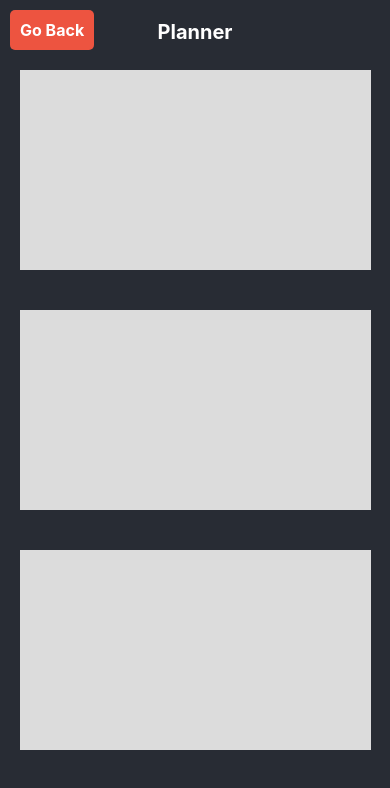
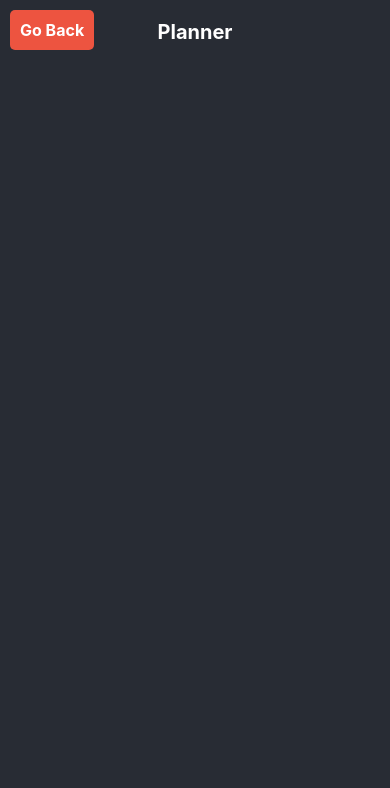
Before and after one commit to tmgross/groceryPlanner, a React Native app: screen /Planner in a window 390 px wide. Shown: the top 788 px of the page. Built offline with nearby package versions, Linux system fonts and the light colour scheme.

Commit message:
styling updates

```diff
--- a/homepage.js
+++ b/homepage.js
@@ -1,19 +1,20 @@
 import React from 'react';
 import { ScrollView, View, Text, TouchableOpacity } from 'react-native';
 import { styles } from './styles';
-import { useNavigation } from '@react-navigation/native';
 
-function HomeScreen() {
-  const navigation = useNavigation();
-
+function HomeScreen({ navigation }) {
   const handleLogout = () => {
-    // Navigate to the "Login" screen
     navigation.navigate('Login');
   };
 
   const handleBoxPress = boxNumber => {
-    // Replace 'YourOtherPage' with the name of the page you want to navigate to
-    navigation.navigate('YourOtherPage', { boxNumber });
+    if (boxNumber == 1) {
+      navigation.navigate('Inventory');
+    } else if (boxNumber == 2) {
+      navigation.navigate('Recipes');
+    } else {
+      navigation.navigate('Planner');
+    }
   };
 
   return (
--- a/inventory.js
+++ b/inventory.js
@@ -17,9 +17,6 @@ function InventoryScreen() {
         <Text style={styles.logoutBtnTxt}>Go Back</Text>
       </TouchableOpacity>
       <Text style={styles.header}>Inventory</Text>
-      <View style={styles.box}></View>
-      <View style={styles.box}></View>
-      <View style={styles.box}></View>
     </ScrollView>
   );
 }
--- a/planner.js
+++ b/planner.js
@@ -17,9 +17,6 @@ function PlannerScreen() {
         <Text style={styles.logoutBtnTxt}>Go Back</Text>
       </TouchableOpacity>
       <Text style={styles.header}>Planner</Text>
-      <View style={styles.box}></View>
-      <View style={styles.box}></View>
-      <View style={styles.box}></View>
     </ScrollView>
   );
 }
--- a/recipes.js
+++ b/recipes.js
@@ -17,9 +17,6 @@ function RecipeScreen() {
         <Text style={styles.logoutBtnTxt}>Go Back</Text>
       </TouchableOpacity>
       <Text style={styles.header}>Recipes</Text>
-      <View style={styles.box}></View>
-      <View style={styles.box}></View>
-      <View style={styles.box}></View>
     </ScrollView>
   );
 }
--- a/styles.js
+++ b/styles.js
@@ -23,15 +23,16 @@ export const styles = StyleSheet.create({
     position: 'absolute',
     fontSize: 20,
     top: 20,
+    height: 30,
   },
   box: {
     width: '90%',
-    height: 200,
+    flex: 1/3,
     backgroundColor: '#dcdcdc',
-    marginVertical: 20,
+    marginVertical: 15,
   },
   boxText: {
-    fontFamily: "'Trebuchet MS', Helvetica, sans-serif",
+    fontFamily: "'Trebuchet MS', Helvetica, sans-serif", //FIX THIS SO IT USES THE FONT
     fontSize: 18,
    },
   boxButton: {
```
